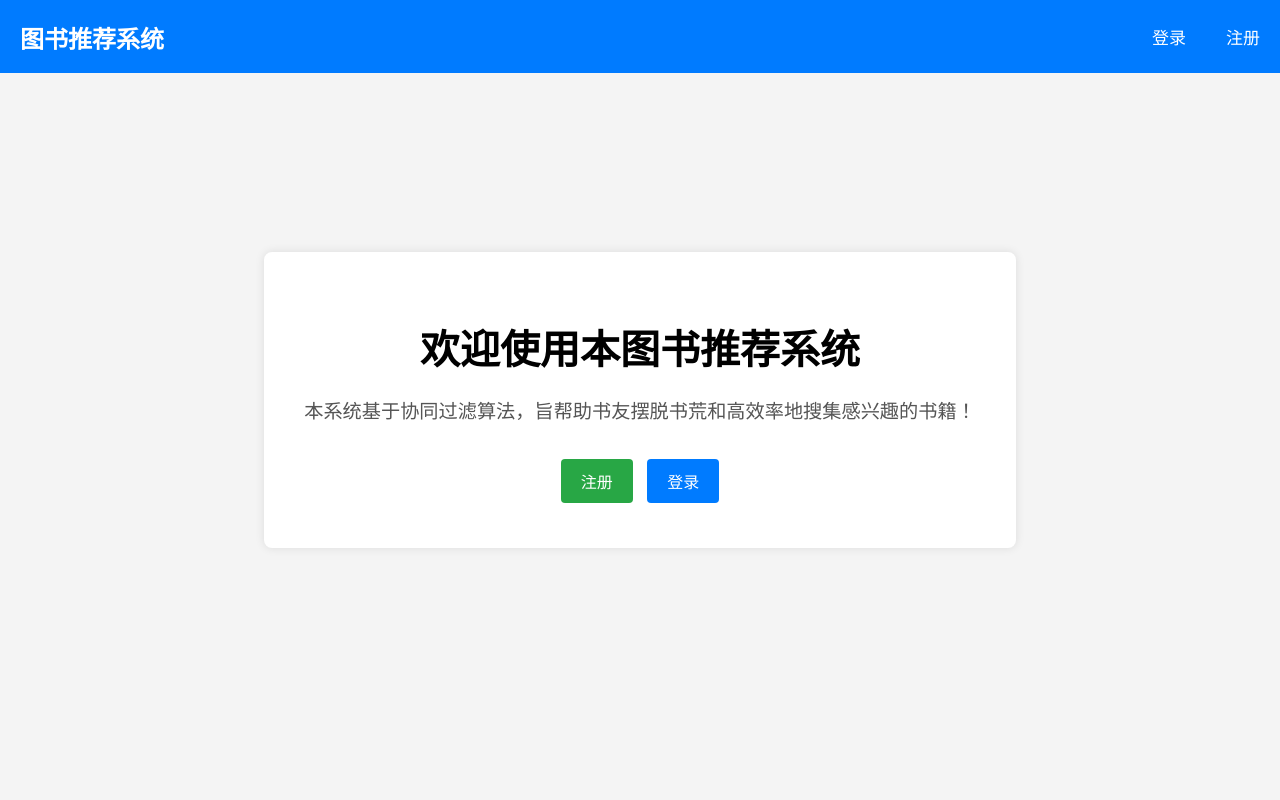
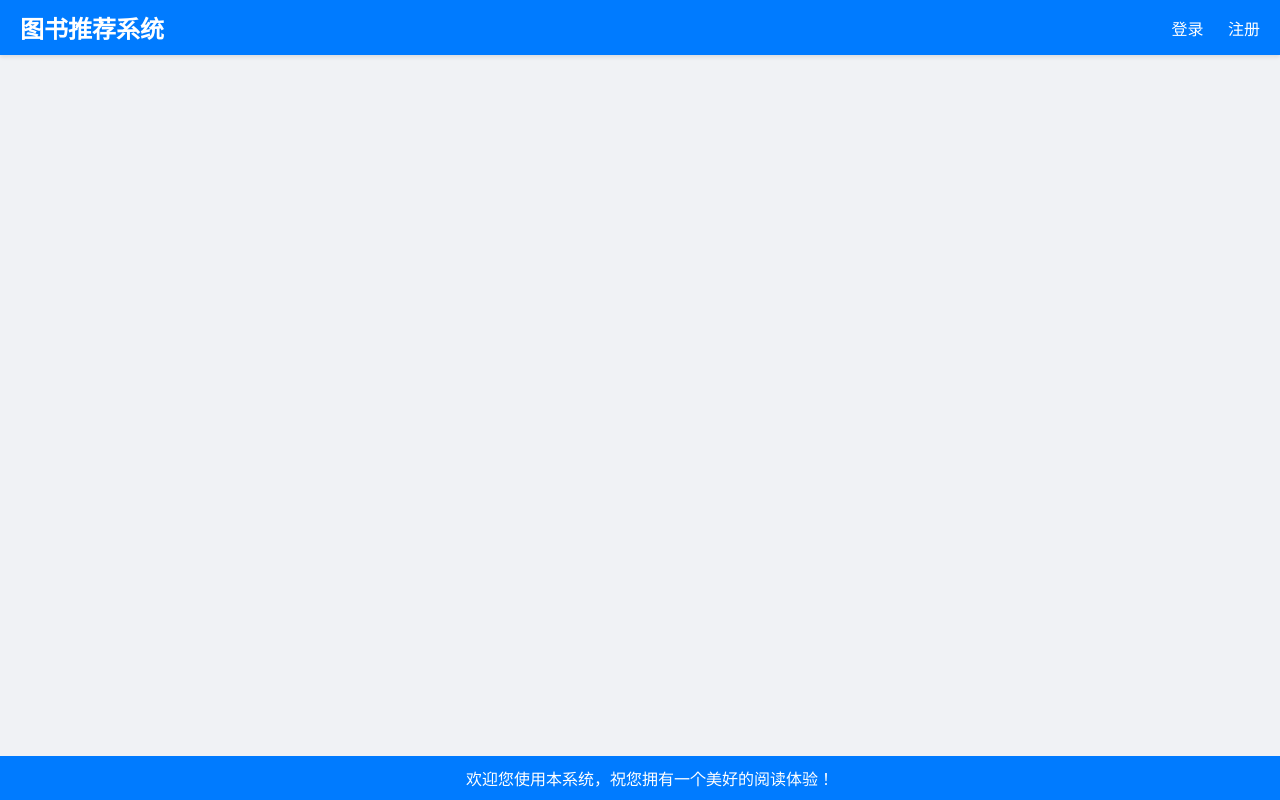
Before and after one commit to Stromxun/Book-recommendation-system-based-on-collaborative-filtering-algorithm, a Django app: template mysite/BookRecommendationSys/templates/index.html in a window 1280 px wide. Run offline with Django 5.2, Linux system fonts and the light colour scheme; the template is opened without the code that fills it, so the values that code supplies are empty.

Commit message:
update front-end

```diff
--- a/mysite/BookRecommendationSys/templates/home.html
+++ b/mysite/BookRecommendationSys/templates/home.html
@@ -35,7 +35,7 @@
             font-size: 16px;
         }
         .navbar .nav-links a:hover {
-            text-decoration: underline;
+            text-decoration: none;
         }
 
         /* 侧边栏 */
@@ -174,12 +174,12 @@
 
 <!-- 导航栏 -->
 <div class="navbar">
-    <div class="logo">图书推荐系统</div>
+    <div class="logo" ><a href="{% url "index" %}" style="text-decoration: none; color: inherit;">图书推荐系统</a></div>
     <div class="nav-links">
         <a href="#">Book</a>
         <a href="#">我的空间</a>
         <a href="#">私信</a>
-        <a href="{% url 'index' %}">退出登录</a>
+        <a href="{% url 'login_out' %}">退出登录</a>
     </div>
 </div>
 
--- a/mysite/BookRecommendationSys/templates/index.html
+++ b/mysite/BookRecommendationSys/templates/index.html
@@ -5,102 +5,71 @@
     <meta name="viewport" content="width=device-width, initial-scale=1.0">
     <title>首页</title>
     <style>
+        /* 全局样式 */
         body {
             font-family: Arial, sans-serif;
             margin: 0;
             padding: 0;
-            background-color: #f4f4f4;
+            background-color: #f0f2f5;
+            color: #333;
+        }
+
+        /* 导航栏 */
+        .navbar {
+            background-color: #007bff;
+            color: #fff;
+            padding: 10px 20px;
             display: flex;
-            justify-content: center;
+            justify-content: space-between;
             align-items: center;
-            height: 100vh;
-            flex-direction: column;
+            box-shadow: 0 2px 4px rgba(0, 0, 0, 0.1);
         }
-        .page-title {
-            position: fixed; /* 固定位置 */
-            top: 20px;      /* 距离顶部20px */
-            left: 20px;     /* 距离左侧20px */
+        .navbar .logo {
             font-size: 24px;
             font-weight: bold;
-            color: white;
-            margin: 0;      /* 去除默认的外边距 */
         }
-        .navbar {
+        .navbar .nav-links a {
+            color: #fff;
+            text-decoration: none;
+            margin-left: 20px;
+            font-size: 16px;
+        }
+        .navbar .nav-links a:hover {
+            text-decoration: none;
+        }
+        /* 页脚 */
+        .footer {
             background-color: #007bff;
-            overflow: hidden;
+            color: #fff;
+            text-align: center;
+            padding: 10px;
             position: fixed;
-            top: 0;
+            bottom: 0;
             width: 100%;
-            display: flex;
-            justify-content: flex-end;
-            padding: 10px 20px;
-        }
-        .navbar a {
-            color: white;
-            text-align: center;
-            padding: 14px 20px;
-            text-decoration: none;
-            font-size: 17px;
-        }
-        .navbar a:hover {
-            background-color: #575757;
-            border-radius: 4px;
-        }
-        .container {
-            text-align: center;
-            background-color: white;
-            padding: 40px;
-            border-radius: 8px;
-            box-shadow: 0 0 10px rgba(0, 0, 0, 0.1);
-        }
-        .container h1 {
-            margin-bottom: 20px;
-            font-size: 2.5em;
-        }
-        .container p {
-            font-size: 1.2em;
-            color: #555;
-            margin-bottom: 30px;
-        }
-        .btn {
-            background-color: #28a745;
-            color: white;
-            padding: 10px 20px;
-            border: none;
-            border-radius: 4px;
-            font-size: 16px;
-            cursor: pointer;
-            text-decoration: none;
-            display: inline-block;
-            margin: 5px;
-        }
-        .btn:hover {
-            background-color: #218838;
-        }
-        .btn-secondary {
-            background-color: #007bff;
-        }
-        .btn-secondary:hover {
-            background-color: #0056b3;
         }
     </style>
 </head>
 <body>
     <!-- 导航栏 -->
-    <div class="navbar">
-        <a href="{% url 'login'  %}">登录</a>
-        <a href="{% url 'register'  %}">注册</a>
+<div class="navbar">
+    <div class="logo" ><a href="{% url "index" %}" style="text-decoration: none; color: inherit;">图书推荐系统</a></div>
+    <div class="nav-links">
+        {% if request.session.userID %}
+            <a href="#">Book</a>
+            <a href="{% url 'home' request.session.userID %}">我的空间</a>
+            <a href="#">私信</a>
+            <a href="{% url 'login_out' %}">退出登录</a>
+        {% else %}
+            <a href="{% url 'login' %}">登录</a>
+            <a href="{% url 'register' %}">注册</a>
+        {% endif %}
     </div>
-    <!-- 左上角标识 -->
-    <div class="page-title">
-        <a>图书推荐系统</a>
-    </div>
+</div>
     <!-- 主页内容 -->
-    <div class="container">
-        <h1>欢迎使用本图书推荐系统</h1>
-        <p>本系统基于协同过滤算法，旨帮助书友摆脱书荒和高效率地搜集感兴趣的书籍！</p>
-        <a href="{% url 'register'  %}" class="btn">注册</a>
-        <a href="{% url 'login'  %}" class="btn btn-secondary">登录</a>
-    </div>
+
+<!-- 页脚 -->
+<div class="footer">
+    欢迎您使用本系统，祝您拥有一个美好的阅读体验！
+</div>
 </body>
 </html>
--- a/mysite/BookRecommendationSys/urls.py
+++ b/mysite/BookRecommendationSys/urls.py
@@ -4,7 +4,8 @@ from . import views
 
 urlpatterns = [
     # 主页
-    path("index/", views.index, {'userid': ''}, name="index"),
+    path("index/", views.index, name="index"),
+    path("login_out/", views.login_out, name="login_out"),
 
     # 用户空间
     path("<int:userid>/home/", views.user_home, name="home"),
--- a/mysite/mysite/urls.py
+++ b/mysite/mysite/urls.py
@@ -19,5 +19,5 @@ from django.urls import path, include
 
 urlpatterns = [
     path('admin/', admin.site.urls),
-    path('sys/', include('BookRecommendationSys.urls')),
+    path('', include('BookRecommendationSys.urls')),
 ]
```
Also changed, not shown: mysite/BookRecommendationSys/templates/login.html (+45 -35 lines), mysite/BookRecommendationSys/templates/register.html (+43 -34 lines), mysite/BookRecommendationSys/views.py (+21 -16 lines), mysite/BookRecommendationSys/templates/base_template/base_userhouse.html (deleted).
